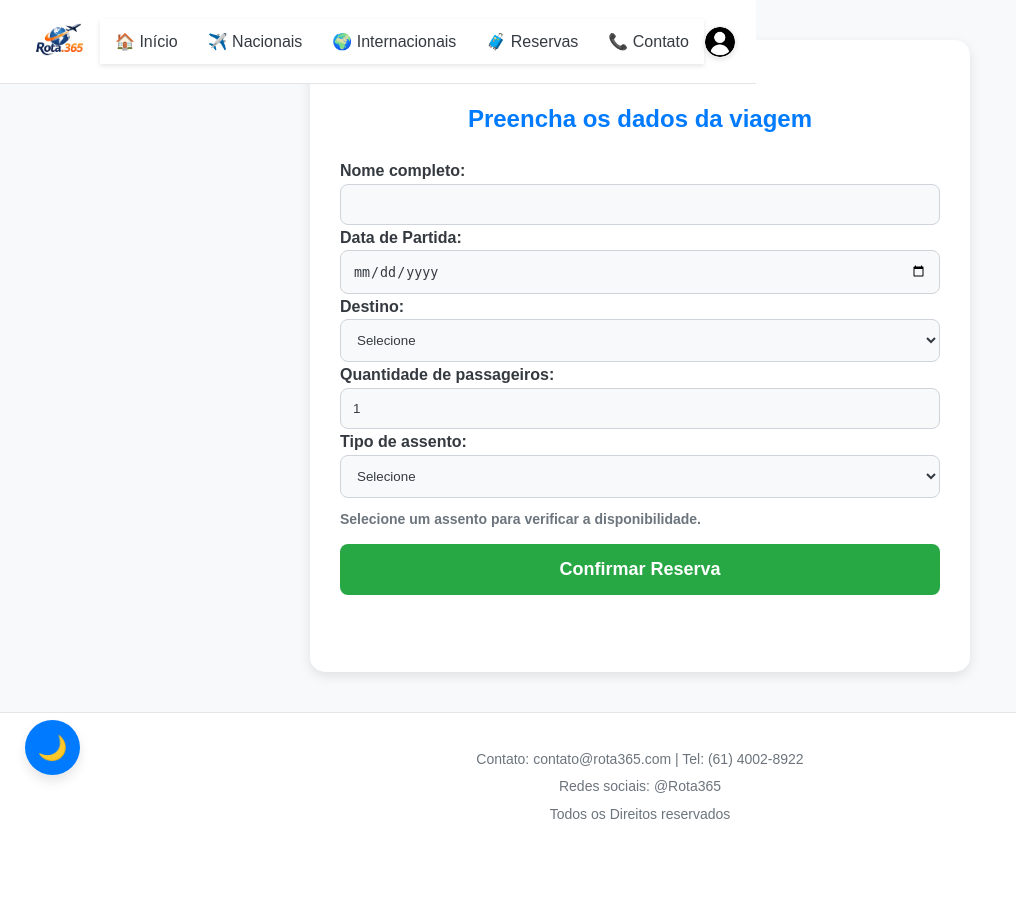
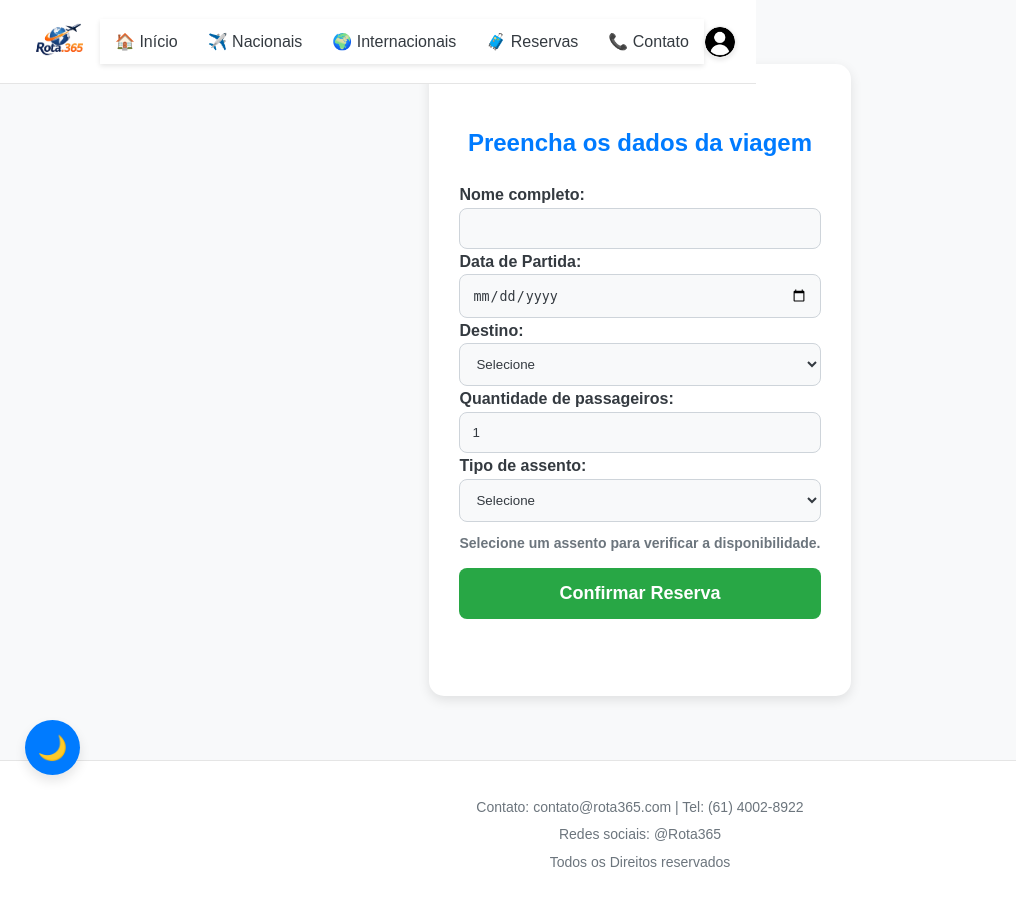
Before and after one commit to Akilah0713/Rota.365, a PHP site: page /reservas.html in a window 1280 px wide. Shown: the whole page, without its empty margins (0-1016 px from the left). Before the commit the page ends 819 px from the top, so only its background shows below. Run offline with PHP 8.4, Linux system fonts and the light colour scheme.

Commit message:
ajuste de altura nas páginas internas

```diff
--- a/reservas.html
+++ b/reservas.html
@@ -7,7 +7,7 @@
   <link rel="stylesheet" href="style.css">
 </head>
 
-<body>
+<body id="paginaReserva">
   <header>
     <a id="logoClaro" href="index.html"><img src="./imagens/logo-modo-claro-sem-fundo.png" alt="Logo clara"></a>
     <a id="logoEscuro" href="index.html" style="display: none;"><img src="./imagens/logo-modo-escuro-sem-fundo.png" alt="Logo escura"></a>
--- a/style.css
+++ b/style.css
@@ -373,7 +373,7 @@ header h1 { font-size: 24px;
 /* =========================================
     PÁGINA LOGIN
 ========================================= */
-#paginaLogin main {
+#paginaLogin main, #paginaReserva main, #paginaCriarConta main {
   height: 90vh;
   display: flex;
   align-items: center;
```
